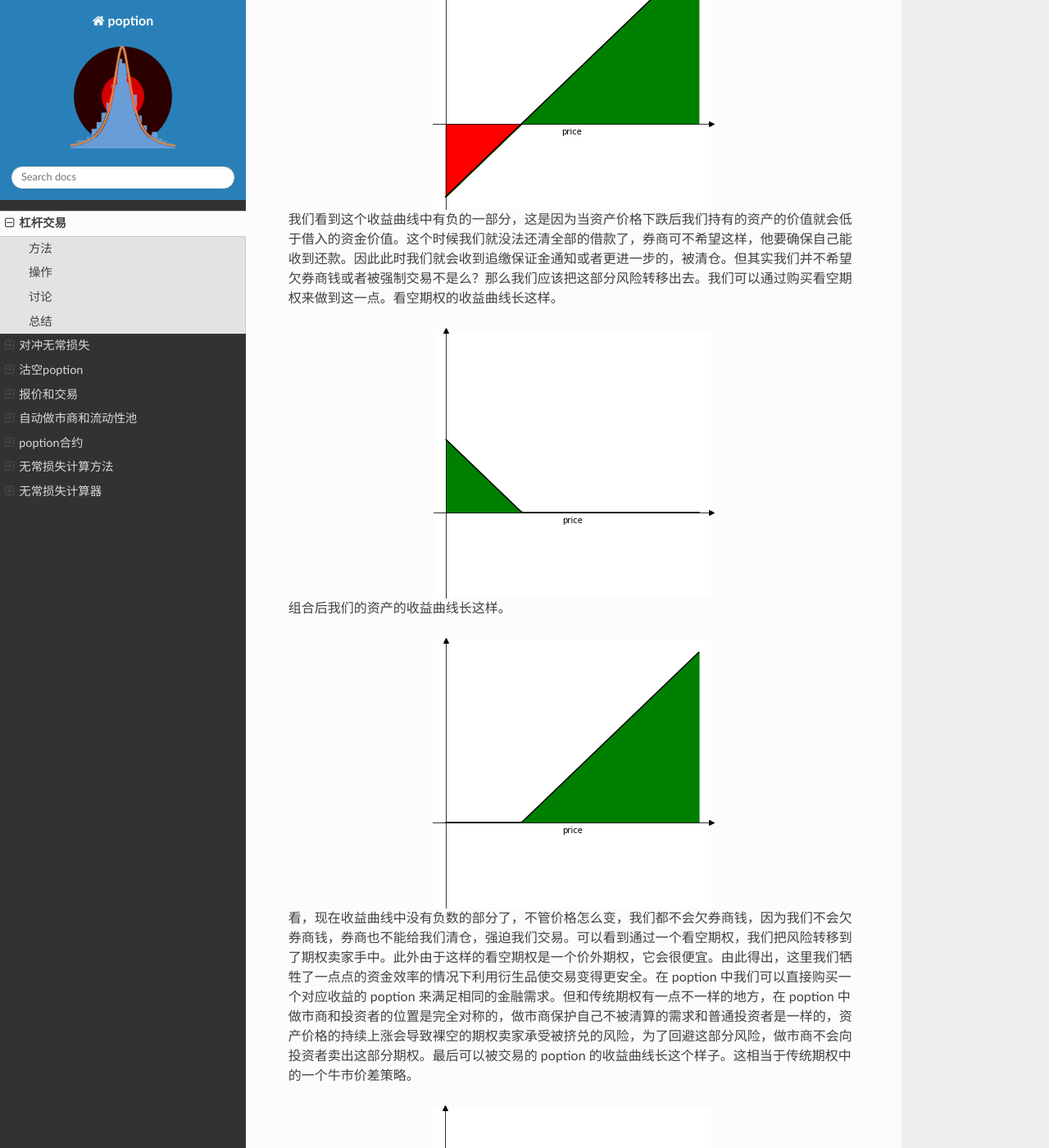
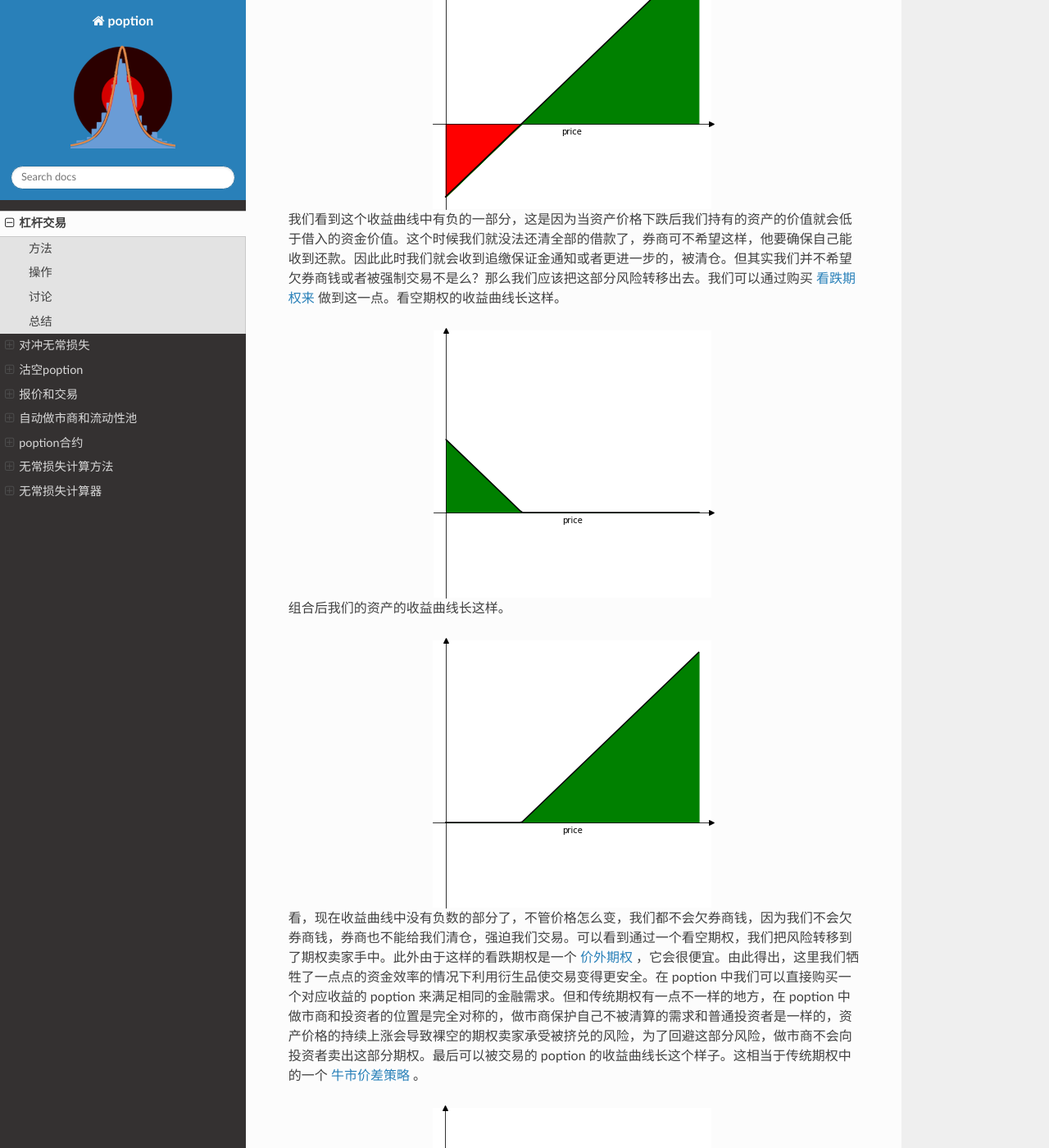
Before and after one commit to hydrogenbear/doc, a Sphinx documentation site: the page built from source/leverage.rst, in a window 1280 px wide and 1400 px high, scrolled down 517 px. Shown: the whole window at 82% size. Built offline with Sphinx 7.4.7 and the Read the Docs theme 2.0.0, drawn with Linux system fonts in a browser that asks for light colours; some of the changed text lies outside the part shown.

Commit message:
add link

```diff
--- a/source/leverage.rst
+++ b/source/leverage.rst
@@ -13,7 +13,7 @@
 .. image:: ../images/payoff_l_0.png
     :align: center
 
-我们看到这个收益曲线中有负的一部分，这是因为当资产价格下跌后我们持有的资产的价值就会低于借入的资金价值。这个时候我们就没法还清全部的借款了，券商可不希望这样，他要确保自己能收到还款。因此此时我们就会收到追缴保证金通知或者更进一步的，被清仓。但其实我们并不希望欠券商钱或者被强制交易不是么？那么我们应该把这部分风险转移出去。我们可以通过购买看空期权来做到这一点。看空期权的收益曲线长这样。
+我们看到这个收益曲线中有负的一部分，这是因为当资产价格下跌后我们持有的资产的价值就会低于借入的资金价值。这个时候我们就没法还清全部的借款了，券商可不希望这样，他要确保自己能收到还款。因此此时我们就会收到追缴保证金通知或者更进一步的，被清仓。但其实我们并不希望欠券商钱或者被强制交易不是么？那么我们应该把这部分风险转移出去。我们可以通过购买 `看跌期权来 <https://www.cmegroup.com/cn-s/education/learn-about-trading/courses/introduction-to-options/explaining-put-options-short-and-long.html>`_ 做到这一点。看空期权的收益曲线长这样。
 
 .. image:: ../images/payoff_l_1.png
     :align: center
@@ -23,7 +23,7 @@
 .. image:: ../images/payoff_l_2.png
     :align: center
 
-看，现在收益曲线中没有负数的部分了，不管价格怎么变，我们都不会欠券商钱，因为我们不会欠券商钱，券商也不能给我们清仓，强迫我们交易。可以看到通过一个看空期权，我们把风险转移到了期权卖家手中。此外由于这样的看空期权是一个价外期权，它会很便宜。由此得出，这里我们牺牲了一点点的资金效率的情况下利用衍生品使交易变得更安全。在 poption 中我们可以直接购买一个对应收益的 poption 来满足相同的金融需求。但和传统期权有一点不一样的地方，在 poption 中做市商和投资者的位置是完全对称的，做市商保护自己不被清算的需求和普通投资者是一样的，资产价格的持续上涨会导致裸空的期权卖家承受被挤兑的风险，为了回避这部分风险，做市商不会向投资者卖出这部分期权。最后可以被交易的 poption 的收益曲线长这个样子。这相当于传统期权中的一个牛市价差策略。
+看，现在收益曲线中没有负数的部分了，不管价格怎么变，我们都不会欠券商钱，因为我们不会欠券商钱，券商也不能给我们清仓，强迫我们交易。可以看到通过一个看空期权，我们把风险转移到了期权卖家手中。此外由于这样的看跌期权是一个 `价外期权 <https://www.cmegroup.com/cn-s/education/learn-about-trading/courses/introduction-to-options/calculating-options-moneyness-and-intrinsic-value.html>`_ ，它会很便宜。由此得出，这里我们牺牲了一点点的资金效率的情况下利用衍生品使交易变得更安全。在 poption 中我们可以直接购买一个对应收益的 poption 来满足相同的金融需求。但和传统期权有一点不一样的地方，在 poption 中做市商和投资者的位置是完全对称的，做市商保护自己不被清算的需求和普通投资者是一样的，资产价格的持续上涨会导致裸空的期权卖家承受被挤兑的风险，为了回避这部分风险，做市商不会向投资者卖出这部分期权。最后可以被交易的 poption 的收益曲线长这个样子。这相当于传统期权中的一个 `牛市价差策略 <https://www.cmegroup.com/cn-s/education/courses/option-strategies/bull-spread.html>`_ 。
 
 .. image:: ../images/payoff_l_3.png
     :align: center
```
Also changed, not shown: other parts of source/leverage.rst (+1 -2 lines).
